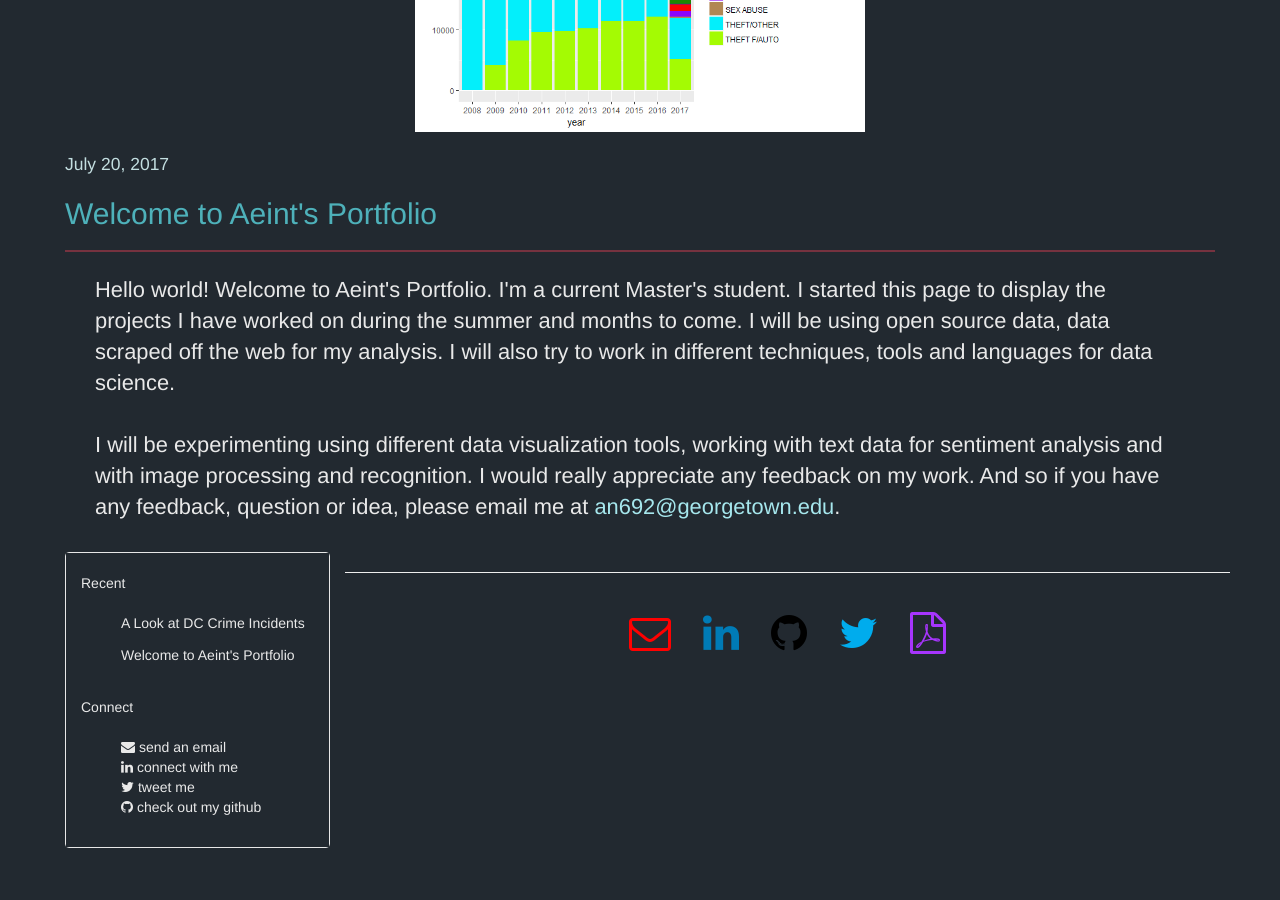
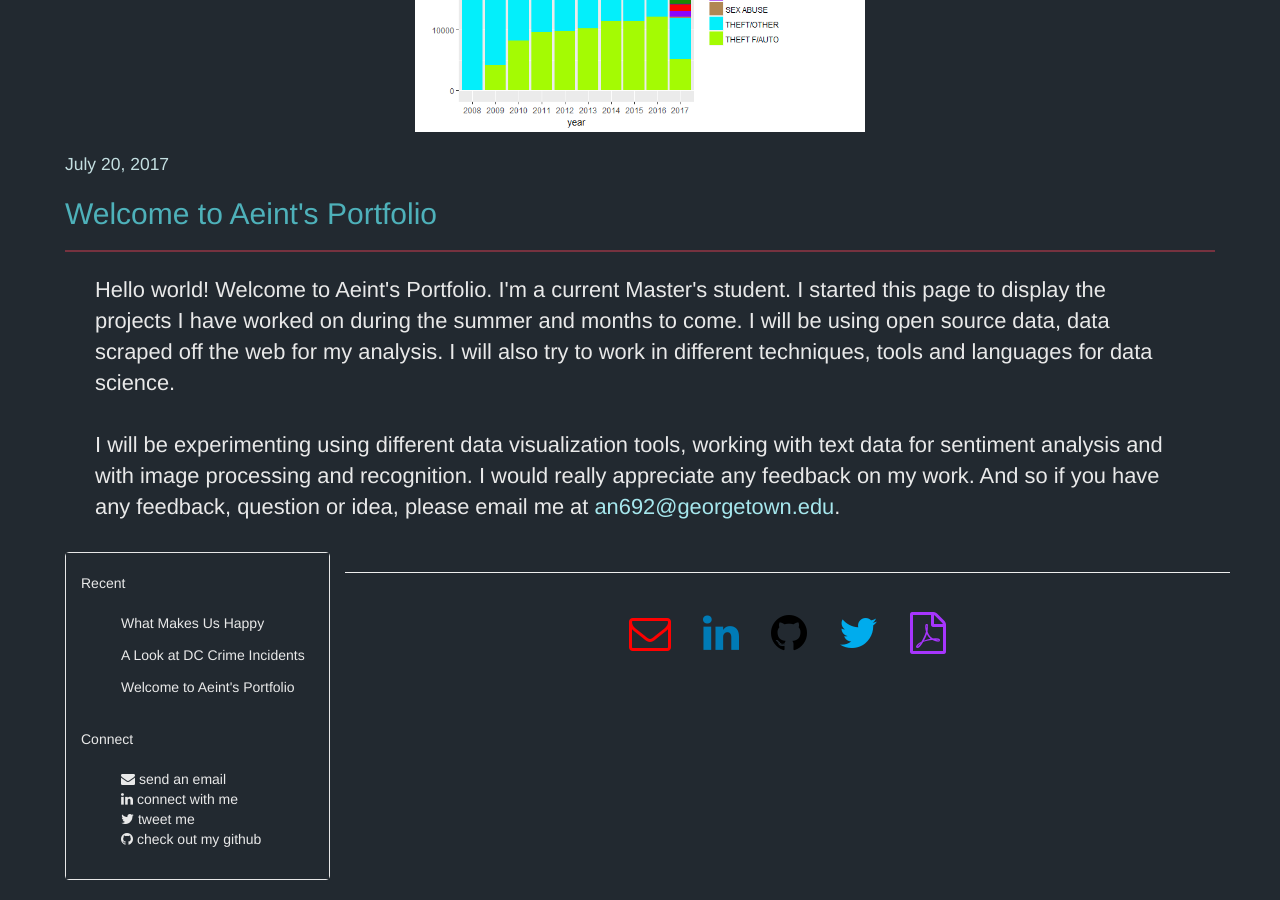
Before and after one commit to aeintngon/old-webpage, a Jekyll site: the page built from index.html, in a window 1280 px wide and 900 px high, scrolled down 751 px. Built offline with Jekyll 4.4.1, drawn with Linux system fonts in a browser that asks for light colours; nearby versions of some CDN libraries; before the commit the page ends 1619 px from its top, so only the background shows below that.

Commit message:
Update default.html

```diff
--- a/_layouts/default.html
+++ b/_layouts/default.html
@@ -1,3 +1,4 @@
+
 <!DOCTYPE html>
 <html lang="en">
 <head>
@@ -36,6 +37,7 @@
           <ul class="nav navbar-nav">
             <br><li>Recent</li></br>
             <ul class="recent-project">
+            <li><a href="./Happiness.html">What Makes Us Happy</a></li>
             <li><a href="./DCCrimeData.html">A Look at DC Crime Incidents</a></li>
             <li><a href="./welcome.html">Welcome to Aeint's Portfolio</a></li>
             </ul>
```
